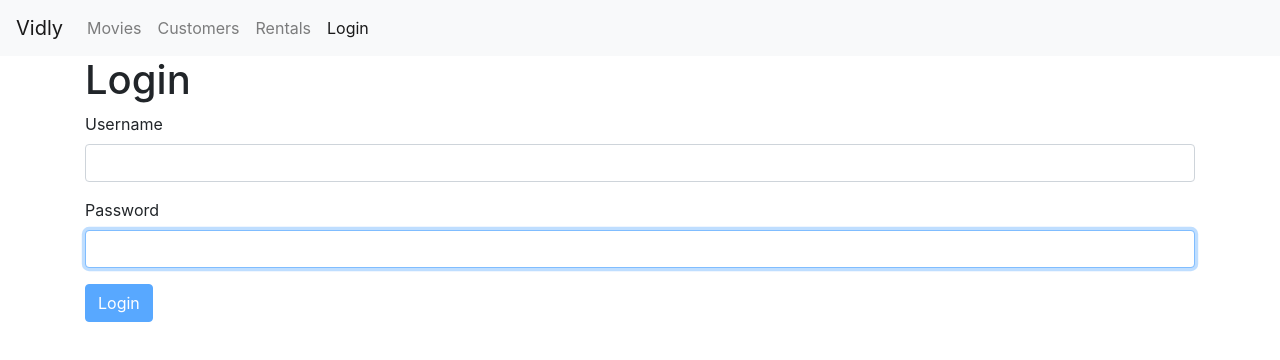
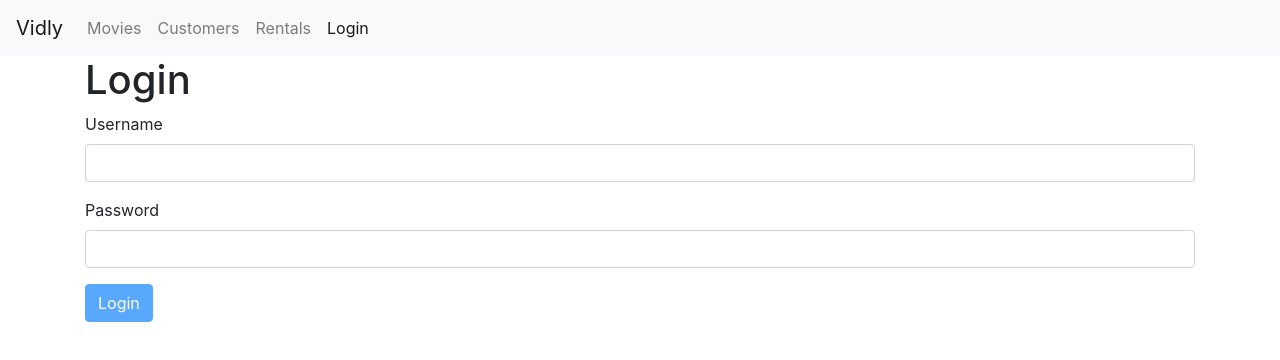
Before and after one commit to pramodgotur/vidly, a React (Create React App) app: page /login in a window 1280 px wide. Shown: the top 360 px of the page. Built offline with nearby package versions, Linux system fonts and the light colour scheme.

Commit message:
use spread operator in input component

```diff
--- a/src/components/common/input.jsx
+++ b/src/components/common/input.jsx
@@ -1,19 +1,11 @@
 import React, { Component } from "react";
 
-const Input = ({ type, name, label, value, error, onChange }) => {
+const Input = ({ name, label, error, ...rest }) => {
   return (
     <div className="form-group">
       <label htmlFor={name}>{label}</label>
-      <input
-        autoFocus
-        value={value}
-        onChange={onChange}
-        id={name}
-        name={name}
-        type={type}
-        className="form-control"
-      />
-      {error && <div className="alert alert-danger">{error}</div>}
+      <input {...rest} id={name} name={name} className="form-control" />
+      {error && <p className="text-danger">{error}</p>}
     </div>
   );
 };
```
